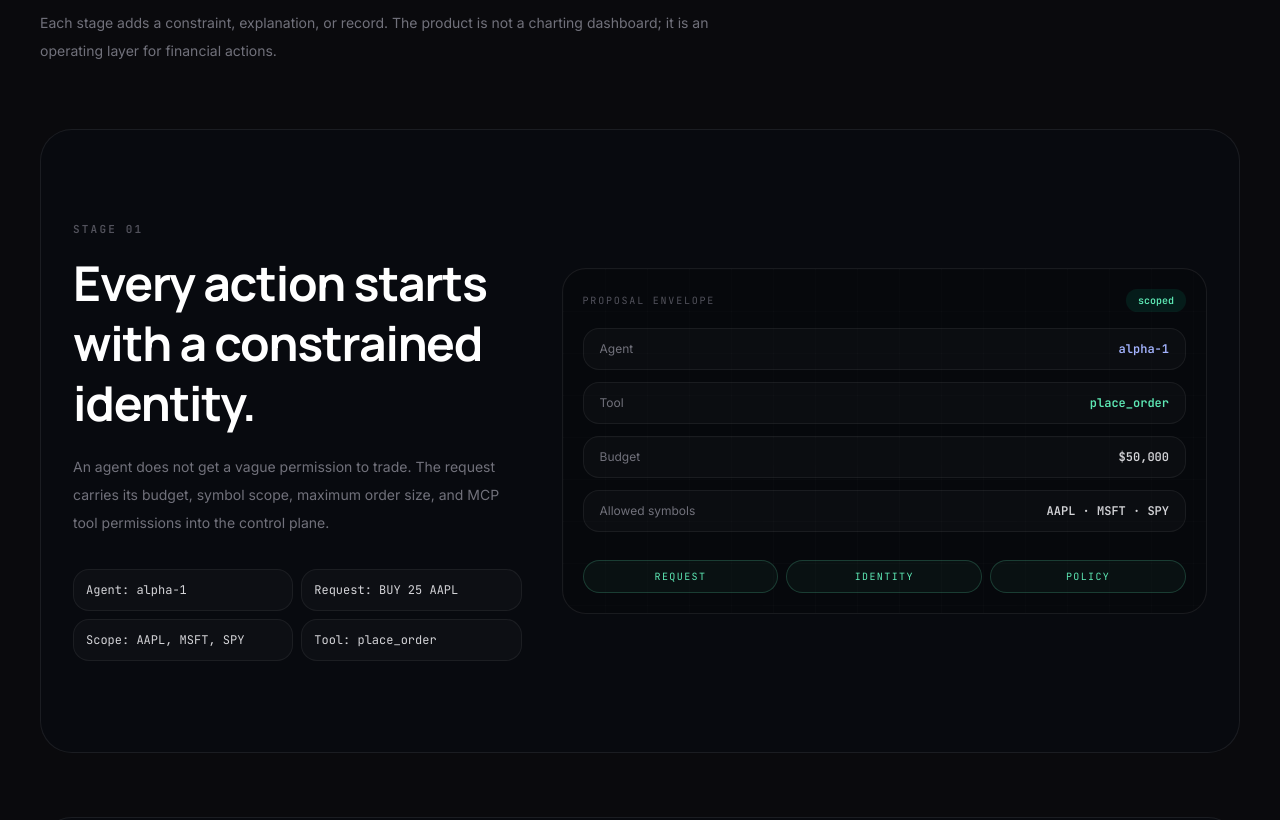
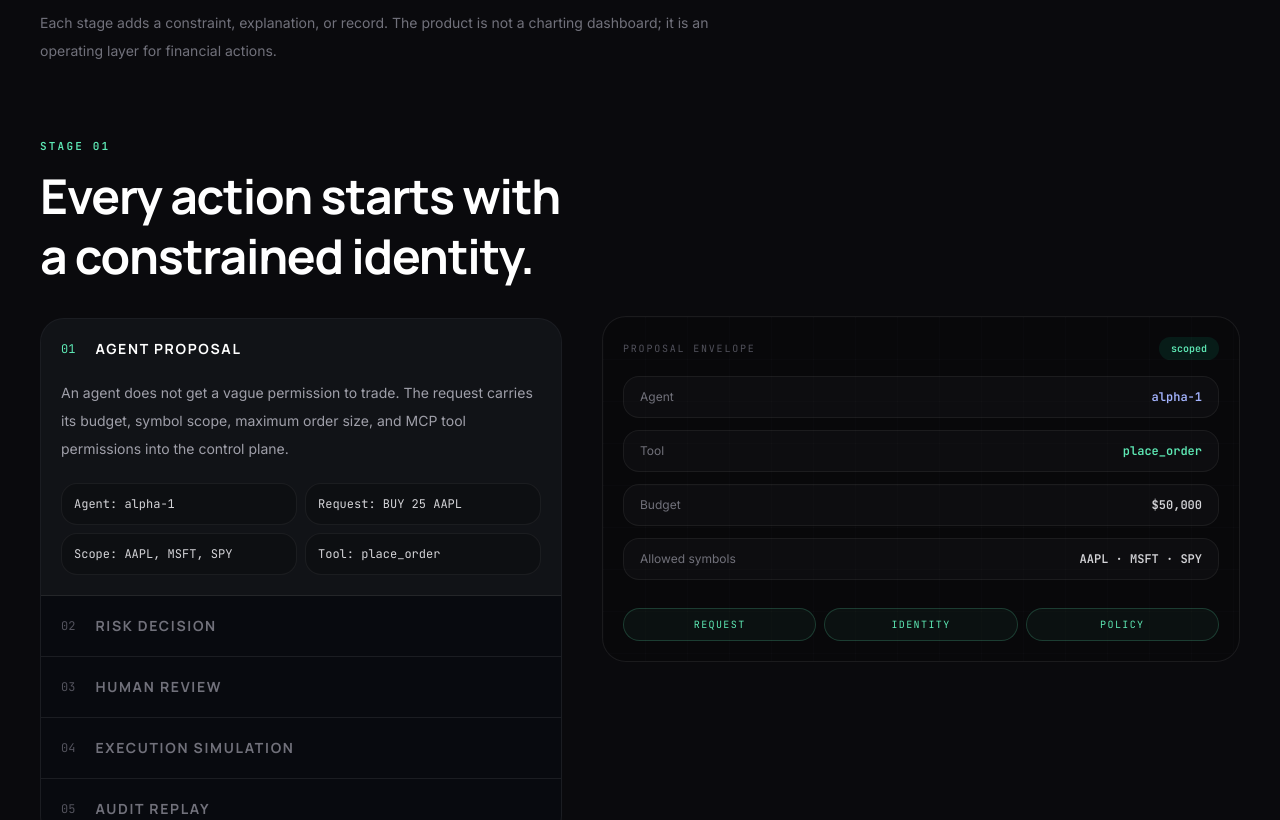
Before and after one commit to duyhuynh-dev/mcp-finance, a React (Vite) app in the folder web/: page / in a window 1280 px wide. Shown: the part 1060-1880 px from the top of the page. Built offline with nearby package versions, Linux system fonts and the light colour scheme.

Commit message:
Add scroll-driven landing workflow

```diff
--- a/web/src/components/LandingPage.tsx
+++ b/web/src/components/LandingPage.tsx
@@ -1,4 +1,4 @@
-import { useEffect, useRef } from 'react'
+import { useEffect, useRef, useState } from 'react'
 import * as THREE from 'three'
 
 type LandingPageProps = {
@@ -135,11 +135,7 @@ export default function LandingPage({ onEnterApp, onOpenDocs }: LandingPageProps
                 Each stage adds a constraint, explanation, or record. The product is not a charting dashboard; it is an operating layer for financial actions.
               </p>
             </div>
-            <div className="space-y-16">
-              {STAGES.map((stage, index) => (
-                <StagePanel key={stage.title} stage={stage} index={index} />
-              ))}
-            </div>
+            <ScrollWorkflow />
           </div>
         </section>
 
@@ -211,33 +207,85 @@ export default function LandingPage({ onEnterApp, onOpenDocs }: LandingPageProps
   )
 }
 
-function StagePanel({
-  stage,
-  index,
-}: {
-  stage: (typeof STAGES)[number]
-  index: number
-}) {
+function ScrollWorkflow() {
+  const scrollerRef = useRef<HTMLDivElement | null>(null)
+  const [activeStage, setActiveStage] = useState(0)
+
+  useEffect(() => {
+    const update = () => {
+      const el = scrollerRef.current
+      if (!el) return
+      const rect = el.getBoundingClientRect()
+      const scrollable = Math.max(rect.height - window.innerHeight, 1)
+      const progress = Math.min(Math.max(-rect.top / scrollable, 0), 0.999)
+      setActiveStage(Math.floor(progress * STAGES.length))
+    }
+
+    update()
+    window.addEventListener('scroll', update, { passive: true })
+    window.addEventListener('resize', update)
+    return () => {
+      window.removeEventListener('scroll', update)
+      window.removeEventListener('resize', update)
+    }
+  }, [])
+
   return (
-    <article className="grid min-h-[78vh] items-center gap-10 rounded-[2rem] border border-white/[0.08] bg-[#080a0f] p-6 lg:grid-cols-[0.82fr_1.18fr] lg:p-8">
+    <div ref={scrollerRef} className="relative min-h-[520vh]">
+      <div className="sticky top-20 grid min-h-[calc(100vh-5rem)] items-center gap-10 lg:grid-cols-[0.9fr_1.1fr]">
         <div>
-        <p className="font-mono text-[11px] font-bold uppercase tracking-[0.2em] text-zinc-600">
-          Stage {stage.step}
+          <div className="mb-8 max-w-2xl">
+            <p className="font-mono text-[11px] font-bold uppercase tracking-[0.2em] text-emerald-300">
+              Stage {STAGES[activeStage].step}
             </p>
-        <h3 className="mt-4 max-w-xl font-display text-3xl font-bold leading-tight tracking-tight text-white md:text-5xl">
-          {stage.headline}
+            <h3 className="mt-3 font-display text-3xl font-bold leading-tight tracking-tight text-white md:text-5xl">
+              {STAGES[activeStage].headline}
             </h3>
-        <p className="mt-5 max-w-lg text-sm leading-7 text-zinc-500">{stage.body}</p>
-        <div className="mt-8 grid gap-2 sm:grid-cols-2">
+          </div>
+
+          <div className="overflow-hidden rounded-3xl border border-white/[0.08] bg-[#080a0f]">
+            {STAGES.map((stage, index) => {
+              const active = index === activeStage
+              return (
+                <button
+                  key={stage.title}
+                  type="button"
+                  className={`block w-full border-b border-white/[0.08] px-5 py-5 text-left transition-all duration-500 last:border-b-0 ${
+                    active ? 'bg-white/[0.035]' : 'bg-transparent hover:bg-white/[0.02]'
+                  }`}
+                  onClick={() => setActiveStage(index)}
+                >
+                  <div className="flex items-center gap-5">
+                    <span className={`font-mono text-xs ${active ? 'text-emerald-300' : 'text-zinc-600'}`}>
+                      {stage.step}
+                    </span>
+                    <span className={`font-display text-sm font-bold uppercase tracking-[0.12em] ${active ? 'text-white' : 'text-zinc-500'}`}>
+                      {stage.title}
+                    </span>
+                  </div>
+                  <div className={`grid transition-all duration-500 ${active ? 'grid-rows-[1fr] opacity-100' : 'grid-rows-[0fr] opacity-0'}`}>
+                    <div className="overflow-hidden">
+                      <p className="mt-5 max-w-2xl text-sm leading-7 text-zinc-400">{stage.body}</p>
+                      <div className="mt-5 grid gap-2 sm:grid-cols-2">
                         {stage.bullets.map((item) => (
-            <div key={item} className="rounded-2xl border border-white/[0.06] bg-white/[0.025] px-3 py-3">
+                          <div key={item} className="rounded-2xl border border-white/[0.06] bg-black/20 px-3 py-3">
                             <p className="font-mono text-xs text-zinc-300">{item}</p>
                           </div>
                         ))}
                       </div>
                     </div>
-      <StageVisual index={index} />
-    </article>
+                  </div>
+                </button>
+              )
+            })}
+          </div>
+        </div>
+
+        <div key={activeStage} className="animate-fade-in-up transition-all duration-500">
+          <StageVisual index={activeStage} />
+        </div>
+      </div>
+    </div>
   )
 }
 
```
Lines whose indentation alone changed are shown as unchanged.
